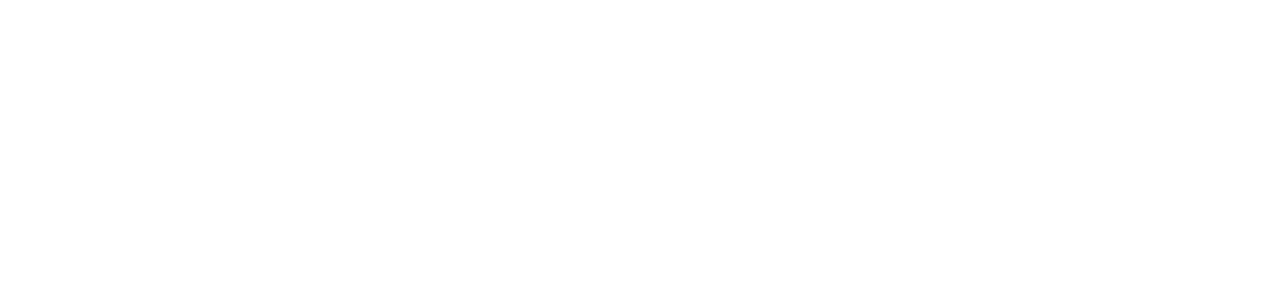
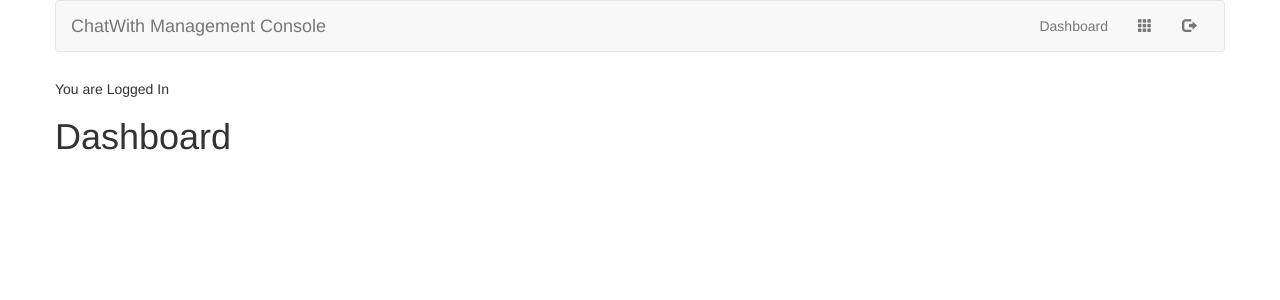
Before and after one commit to bdinteractive/react-chat-customer, a React app: page /app/dashboard in a window 1280 px wide. Shown: the top 300 px of the page. Built offline with nearby package versions, Linux system fonts and the light colour scheme; sample sign-in values are in the browser's storage.

Commit message:
Login and Logout working. Redirects put in place based on token.

```diff
--- a/src/app/index.js
+++ b/src/app/index.js
@@ -1,6 +1,6 @@
 import React from "react";
 import { render } from "react-dom";
-import { BrowserRouter as Router, Route, Link } from 'react-router-dom';
+import { BrowserRouter as Router, Route } from 'react-router-dom';
 
 import { Header } from "../components/Header";
 import { Login } from "../views/Login";
@@ -12,9 +12,9 @@ class App extends React.Component {
             <Router>
                 <div>
                     <div className="container">
-                        {/* <Route path="/" component={Header} /> */}
                         <Route exact path="/" component={Login} />
-                        <Route exact path="/app" component={Home} />
+                        <Route path="/app" component={Header} />
+                        <Route exact path="/app/dashboard" component={Home} />
                     </div>
                 </div>
             </Router>
--- a/src/components/Header.js
+++ b/src/components/Header.js
@@ -1,10 +1,25 @@
 import React from "react";
 import { Link } from 'react-router-dom';
 import Bootstrap from "bootstrap";
+import { Redirect } from 'react-router-dom';
+
 
 export class Header extends React.Component {
+    handleLogout(event) {
+        event.preventDefault();
+        localStorage.removeItem('token');
+        this.forceUpdate();
+    }
+    isAuthenticated() {
+        const token = localStorage.getItem('token');
+        return token && token.length > 10;
+    }
     render() {
+        const isAlreadyAuthentacated = this.isAuthenticated();
         return(
+            <div className="row">
+                {!isAlreadyAuthentacated ? <Redirect to={{pathname: '/'}}/> : (
+                    <div className="col-12">
                         <nav className="navbar navbar-default">
                             <div className="container">
                                 <div className="navbar-header">
@@ -35,11 +50,14 @@ export class Header extends React.Component {
                                                 <li><Link to="/featured-content">Featured Content</Link></li>
                                             </ul>
                                         </li>
-                            <li><a href="#"><span className="glyphicon glyphicon-log-out" aria-hidden="true"></span></a></li>
+                                        <li><a href="#" onClick={this.handleLogout.bind(this)}><span className="glyphicon glyphicon-log-out" aria-hidden="true"></span></a></li>
                                     </ul>
                                 </div>
                             </div>
                         </nav>
+                    </div>
+                )}
+            </div>
         );
     }
 }
--- a/src/components/LoginForm.js
+++ b/src/components/LoginForm.js
@@ -1,7 +1,5 @@
 import React from "react";
 import superagent from "superagent";
-import { Redirect } from "react-router-dom";
-
 
 export class LoginForm extends React.Component {
     constructor() {
@@ -24,18 +22,11 @@ export class LoginForm extends React.Component {
         .end((Error, Response) => {
             if(Error) { this.setState({errorMessage: "Authentication Failed"}); return; }
             localStorage.setItem('token', Response.body.Response.Token);
-            this.forceUpdate();
+            this.props.onSuccessfulLogin();
         });
     }
-    isAuthenticated() {
-        const token = localStorage.getItem('token');
-        return token && token.length > 10;
-    }
     render() {
-        const isAlreadyAuthentacated = this.isAuthenticated();
         return(
-            <div>
-                {isAlreadyAuthentacated ? <Redirect to={{pathname: '/app'}}/> :
             <div>
                 <form onSubmit={this.submitForm.bind(this)}>
                     <div className="form-group">
@@ -63,8 +54,6 @@ export class LoginForm extends React.Component {
                     <button type="submit" className="btn btn-primary">Submit</button>
                 </form>
             </div>
-                }
-            </div>
         );
     };
 }
--- a/src/views/Home.js
+++ b/src/views/Home.js
@@ -1,15 +1,21 @@
 import React from "react";
-import { Header } from "../components/Header";
+import { Redirect } from "react-router-dom";
 
 export class Home extends React.Component {
+    isAuthenticated() {
+        const token = localStorage.getItem('token');
+        return token && token.length > 10;
+    }
     render() {
+        const isAlreadyAuthentacated = this.isAuthenticated();
         return(
             <div className="row">
-                <div className="col-12">
-                    <Header/>
-                    <h5>You are Logged In</h5>
-                    <h1>Dashboard</h1>
+                {!isAlreadyAuthentacated ? <Redirect to={{pathname: '/'}}/> : (
+                    <div className="col-12">
+                        <h5>You are Logged In</h5>
+                        <h1>Dashboard</h1>
                     </div>
+                )}
             </div>
         );
     }
--- a/src/views/Login.js
+++ b/src/views/Login.js
@@ -1,14 +1,25 @@
 import React from "react";
 import { LoginForm } from "../components/LoginForm";
+import { Redirect } from "react-router-dom";
 
 export class Login extends React.Component {
+    isAuthenticated() {
+        const token = localStorage.getItem('token');
+        return token && token.length > 10;
+    }
+    handleSuccessfulLogin() {
+        this.forceUpdate();
+    }
     render() {
+        const isAlreadyAuthentacated = this.isAuthenticated();
         return(
             <div className="row">
-                <div className="col-12 center-block" style={{width: 300 + "px"}}>
-                    <h2>Login</h2>
-                    <LoginForm />
-                </div>
+                {isAlreadyAuthentacated ? <Redirect to={{pathname: '/app/dashboard'}}/> : (
+                    <div className="col-12 center-block" style={{width: 300 + "px"}}>
+                        <h2>Login</h2>
+                        <LoginForm onSuccessfulLogin={this.handleSuccessfulLogin.bind(this)} />
+                    </div>
+                )}
             </div>
         );
     }
```
Lines whose indentation alone changed are shown as unchanged.
